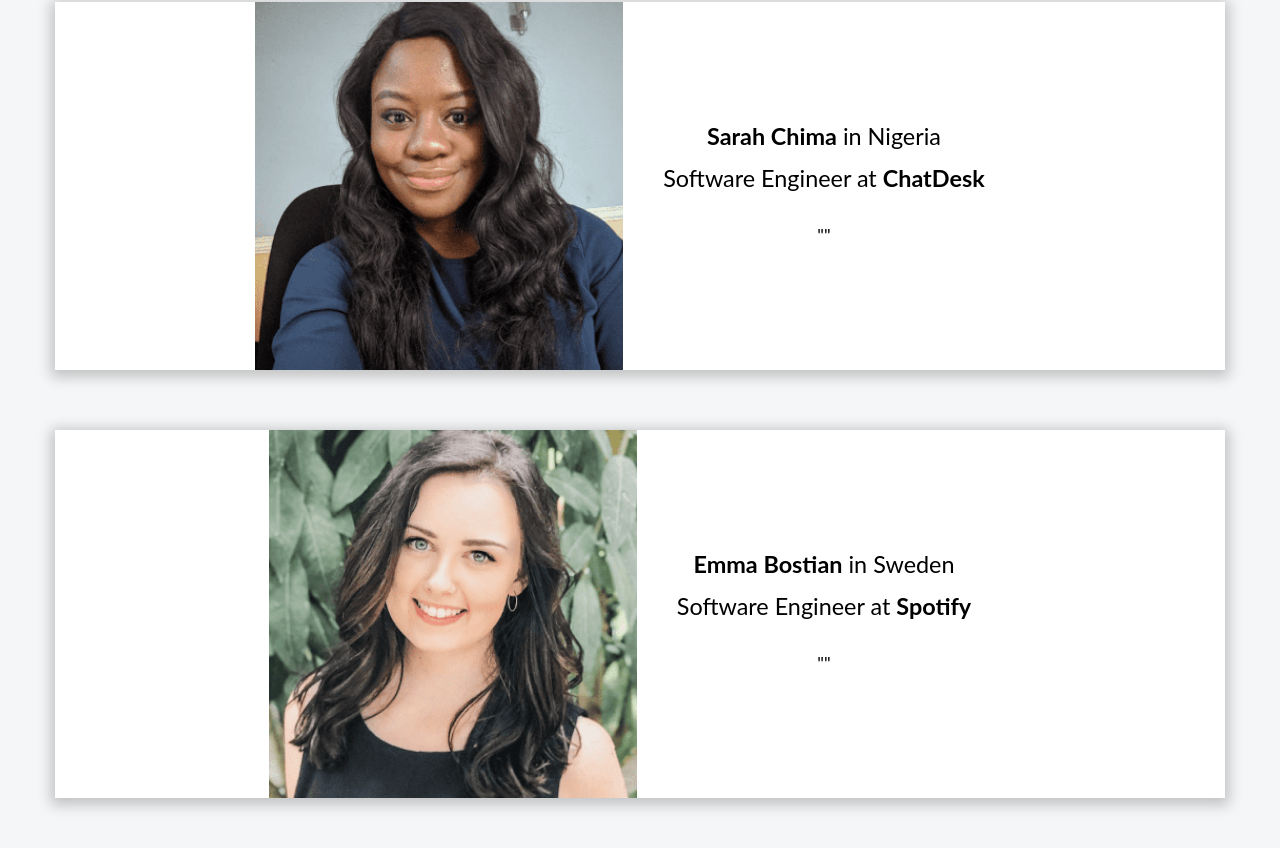
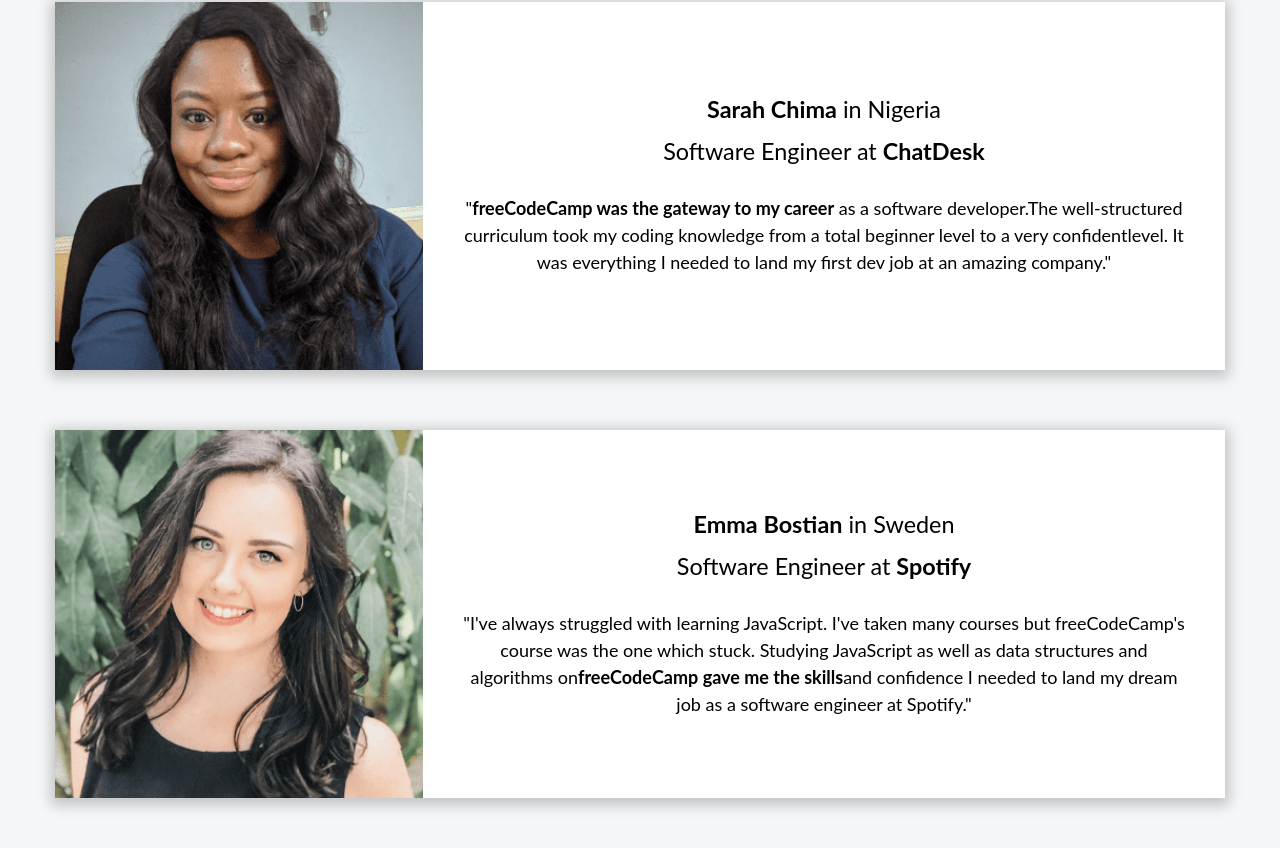
Before and after one commit to jortizr/ejercicios-react, a React (Create React App) app: page / in a window 1280 px wide. Shown: the part 660-1508 px from the top of the page. Built offline with nearby package versions, Linux system fonts and the light colour scheme.

Commit message:
Actualizacion de texto a los testimonios

```diff
--- a/src/App.js
+++ b/src/App.js
@@ -7,7 +7,12 @@ function App() {
   const testimShawn=["It's scary to change careers. I only gained confidence that I could "+
   "code by working through the hundreds of hours of free lessons on freeCodeCamp. Within a"+
   " year I had a six-figure job as a Software Engineer. ", <strong>freeCodeCamp changed my life.</strong>]
-
+  const testimSarah=[<strong>freeCodeCamp was the gateway to my career</strong>, " as a software developer."+
+  "The well-structured curriculum took my coding knowledge from a total beginner level to a very confident"+
+  "level. It was everything I needed to land my first dev job at an amazing company."]
+  const testimEmma=["I've always struggled with learning JavaScript. I've taken many courses but freeCodeCamp's"+
+  " course was the one which stuck. Studying JavaScript as well as data structures and algorithms on",
+  <strong>freeCodeCamp gave me the skills</strong>, "and confidence I needed to land my dream job as a software engineer at Spotify."]
   return (
     <div className="App">
 			<nav id='menu'>
@@ -42,10 +47,7 @@ function App() {
       imagen='Sarah'
       cargo='Software Engineer'
       empresa='ChatDesk'
-      // testimonio={[<strong>freeCodeCamp was the gateway to my career</strong>, " as a "+
-      // "software developer. The well-structured curriculum took my coding knowledge from a total"+
-      // "beginner level to a very confident level. It was everything I needed to land my first dev"+
-      // " job at an amazing company."]}
+      testimonio={testimSarah}
        />
       <Testimonio
       nombre='Emma Bostian'
@@ -53,12 +55,8 @@ function App() {
       imagen='Emma'
       cargo='Software Engineer'
       empresa= 'Spotify'
-      // testimonio= {["I've always struggled with learning JavaScript. I've taken many courses"
-      // + "but freeCodeCamp's course was the one which stuck. Studying JavaScript as well as data"+
-      // "structures and algorithms on",<strong> freeCodeCamp gave me the skills</strong>, "and"+
-      // "confidence I needed to land my dream job as a software engineer at Spotify."]}
+      testimonio={testimEmma}
        />
-
     </div>
   );
 }
```
